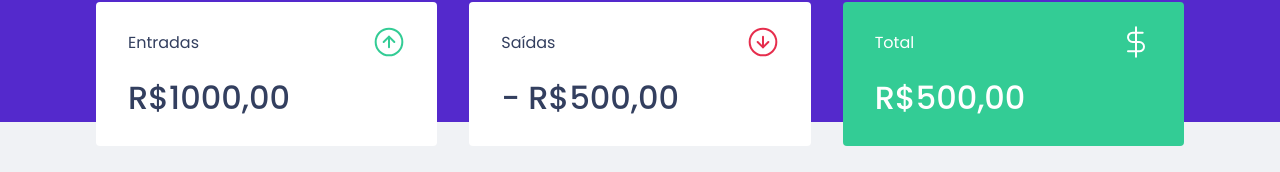
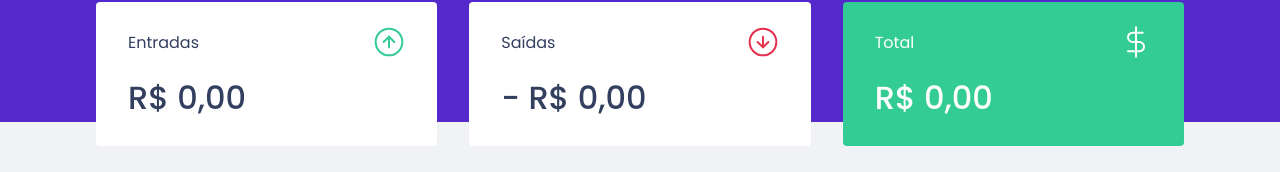
Before and after one commit to Larrire/Rocketseat-dt-money, a React (Create React App) app: page / in a window 1280 px wide. Shown: the part 150-322 px from the top of the page. Built offline with nearby package versions, Linux system fonts and the light colour scheme; no server answers; what miragejs would draw is missing.

Commit message:
Calculando os valores para o resumo das transações

```diff
--- a/src/components/Summary/index.tsx
+++ b/src/components/Summary/index.tsx
@@ -9,6 +9,22 @@
 
   const { transactions } = useContext(TransactionsContext);
 
+  const summary = transactions.reduce( (accumulator, transaction) => {
+    if( transaction.type === 'deposit' ){
+      accumulator.deposits += transaction.amount
+      accumulator.total += transaction.amount
+    } else {
+      accumulator.withdraw += transaction.amount
+      accumulator.total -= transaction.amount
+    }
+
+    return accumulator
+  }, {
+    deposits: 0,
+    withdraw: 0,
+    total: 0
+  })
+
   return (
     <Container>
       <div>
@@ -16,21 +32,36 @@
           <p>Entradas</p>
           <img src={incomeImg} alt="Entradas"/>
         </header>
-        <strong>R$1000,00</strong>
+        <strong>
+          {new Intl.NumberFormat('pt-BR', {
+            style: 'currency',
+            currency: 'BRL'
+          }).format(summary.deposits)}
+        </strong>
       </div>
       <div>
         <header>
           <p>Saídas</p>
           <img src={outcomeImg} alt="Saídas"/>
         </header>
-        <strong>- R$500,00</strong>
+        <strong>
+          - {new Intl.NumberFormat('pt-BR', {
+            style: 'currency',
+            currency: 'BRL'
+          }).format(summary.withdraw)}
+        </strong>
       </div>
       <div className="background-highlight">
         <header>
           <p>Total</p>
           <img src={totalImg} alt="Entradas"/>
         </header>
-        <strong>R$500,00</strong>
+        <strong>
+          {new Intl.NumberFormat('pt-BR', {
+            style: 'currency',
+            currency: 'BRL'
+          }).format(summary.total)}
+        </strong>
       </div>
     </Container>
   )
```
